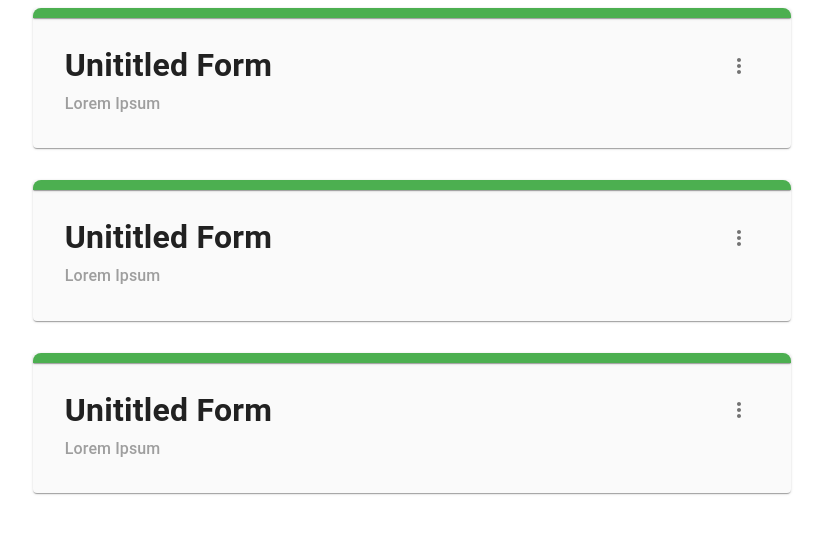
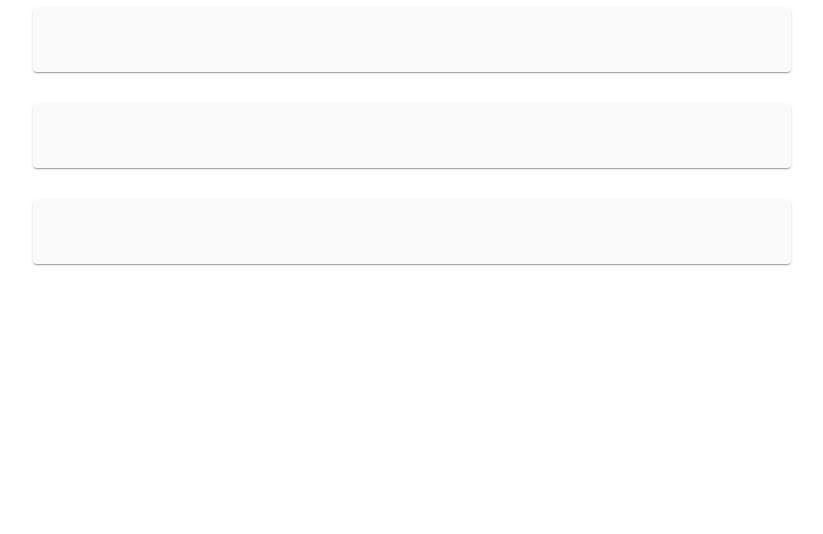
Before and after one commit to ArnabChatterjee20k/Formit-frontend, a React (Vite) app: page / in a window 1280 px wide. Shown: the top 534 px of the page, without its empty margins (228-1051 px from the left). Built offline with nearby package versions, Linux system fonts and the light colour scheme.

Commit message:
Made the field card component compound

```diff
--- a/src/features/ParentField/components/FieldCard.jsx
+++ b/src/features/ParentField/components/FieldCard.jsx
@@ -6,13 +6,11 @@ import { Border, ActiveBorder } from "../../../components/ui/Border";
 import IconButton from "@mui/material/IconButton";
 import MoreVertIcon from "@mui/icons-material/MoreVert";
 
-import { useState } from "react";
 import EditField from "./EditField";
 
 const RADIUS = 8;
 
-export default function FieldCard({ title, description, children }) {
-  const [edit, setEdit] = useState(false);
+export default function FieldCard({ title, description,edit, children }) {
   //   handle the editing using the context
   return (
     <Paper
@@ -21,20 +19,8 @@ export default function FieldCard({ title, description, children }) {
         position: "relative",
         backgroundColor: (theme) => theme.palette.grey[50],
       }}
-      onClick={() => setEdit(true)}
-      onBlur={() => setEdit(false)}
     >
-      <Border
-        sx={{ borderTopRightRadius: RADIUS, borderTopLeftRadius: RADIUS }}
-      />
       {edit && <FieldCard.ActiveIndicator />}
-
-      <Stack flexDirection="row" justifyContent="space-between">
-        <FieldCard.Header text={title} edit={edit} />
-        <FieldCard.Menu />
-      </Stack>
-      <FieldCard.Description text={description} edit={edit} />
-
       {children}
     </Paper>
   );
@@ -89,3 +75,7 @@ FieldCard.ActiveIndicator = () => {
     />
   );
 };
+
+FieldCard.Border = () => (
+  <Border sx={{ borderTopRightRadius: RADIUS, borderTopLeftRadius: RADIUS }} />
+);
```
